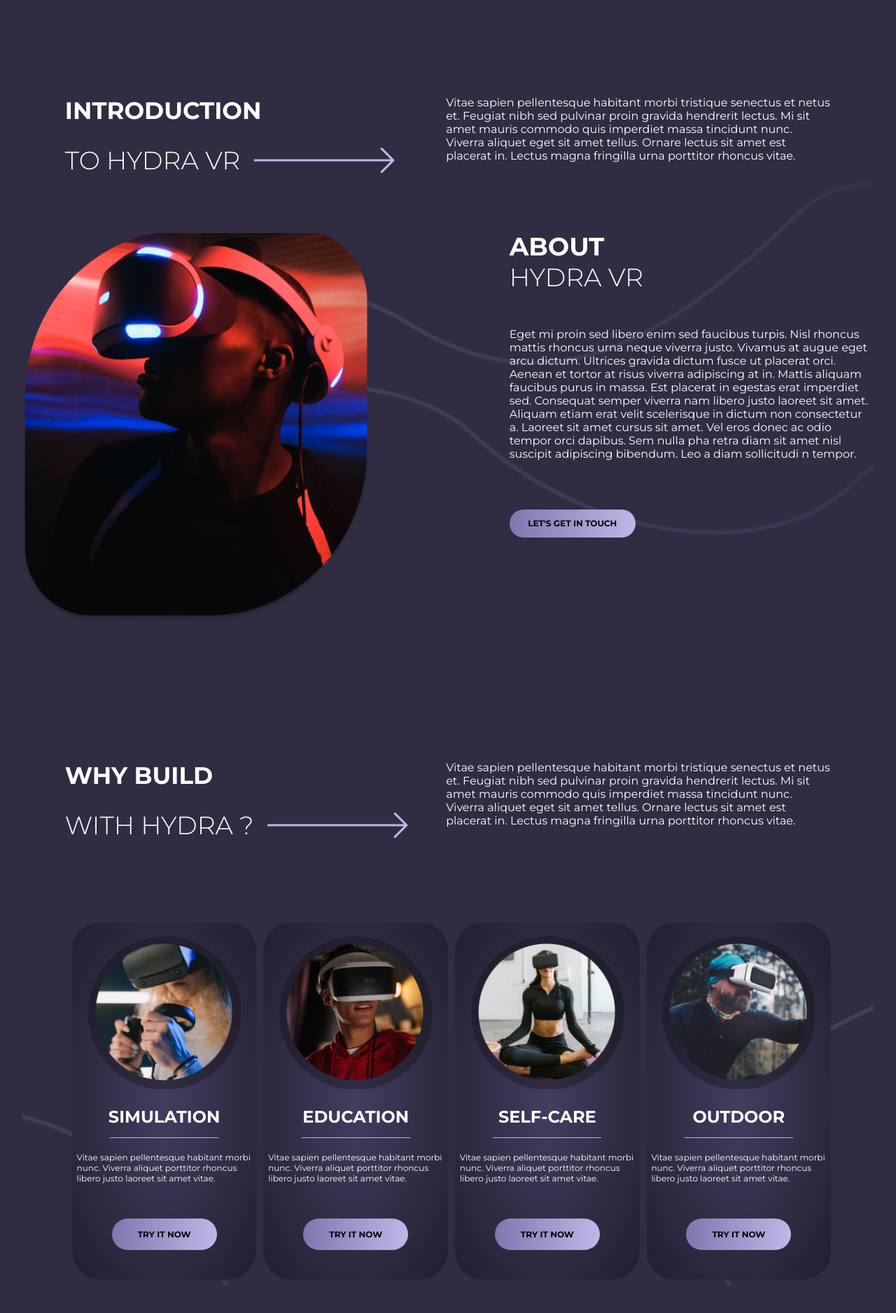
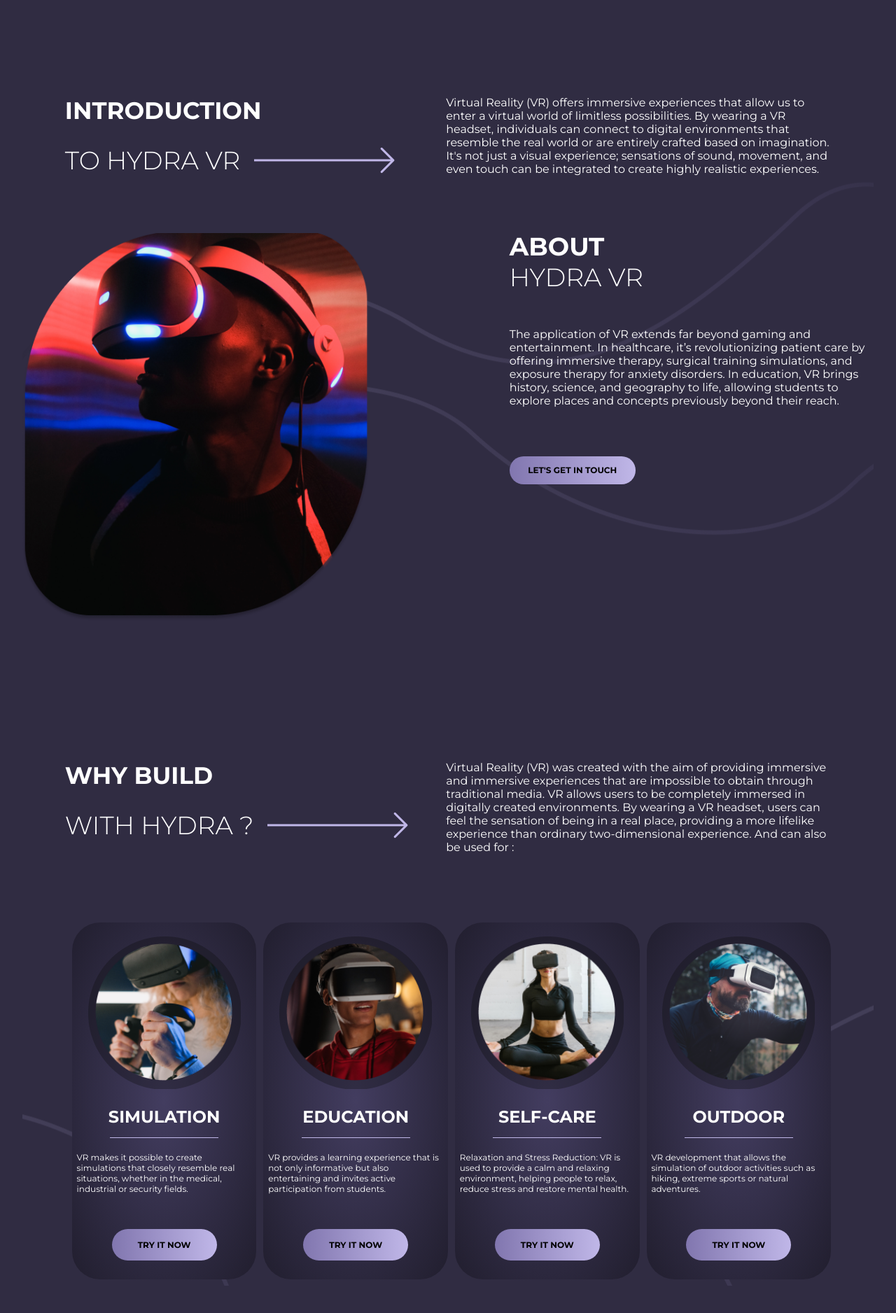
Before and after one commit to striaaaa/Tugas-akhir-ID-CAMP, a plain HTML site: page index.html in a window 1280 px wide. Shown: the part 878-2754 px from the top of the page at 70% size. Drawn offline with nearby package versions, Linux system fonts and the light colour scheme.

Commit message:
up-revisi

```diff
--- a/index.html
+++ b/index.html
@@ -66,9 +66,11 @@
             </article>
             <article class="main-content">
               <p>
-                Lorem ipsum dolor sit amet, consectetur adipiscing elit, sed do
-                eiusmod tempor incididunt ut labore et dolore nisl tincidunt
-                eget. Lectus mauris eros in vitae .
+                The realm of education has undergone a digital revolution that
+                significantly influences how we learn and teach. One of the most
+                intriguing innovations in this regard is Virtual Reality (VR)
+                technology, which has opened new doors for deeply immersive and
+                interactive learning experiences.
               </p>
             </article>
             <div class="con-btn-left">
@@ -133,12 +135,13 @@
           </div>
           <article class="right-title">
             <p>
-              Vitae sapien pellentesque habitant morbi tristique senectus et
-              netus et. Feugiat nibh sed pulvinar proin gravida hendrerit
-              lectus. Mi sit amet mauris commodo quis imperdiet massa tincidunt
-              nunc. Viverra aliquet eget sit amet tellus. Ornare lectus sit amet
-              est placerat in. Lectus magna fringilla urna porttitor rhoncus
-              vitae.
+              Virtual Reality (VR) offers immersive experiences that allow us to
+              enter a virtual world of limitless possibilities. By wearing a VR
+              headset, individuals can connect to digital environments that
+              resemble the real world or are entirely crafted based on
+              imagination. It's not just a visual experience; sensations of
+              sound, movement, and even touch can be integrated to create highly
+              realistic experiences.
             </p>
           </article>
         </div>
@@ -156,17 +159,13 @@
             </div>
             <article class="paragraf-right">
               <p>
-                Eget mi proin sed libero enim sed faucibus turpis. Nisl rhoncus
-                mattis rhoncus urna neque viverra justo. Vivamus at augue eget
-                arcu dictum. Ultrices gravida dictum fusce ut placerat orci.
-                Aenean et tortor at risus viverra adipiscing at in. Mattis
-                aliquam faucibus purus in massa. Est placerat in egestas erat
-                imperdiet sed. Consequat semper viverra nam libero justo laoreet
-                sit amet. Aliquam etiam erat velit scelerisque in dictum non
-                consectetur a. Laoreet sit amet cursus sit amet. Vel eros donec
-                ac odio tempor orci dapibus. Sem nulla pha retra diam sit amet
-                nisl suscipit adipiscing bibendum. Leo a diam sollicitudi n
-                tempor.
+                The application of VR extends far beyond gaming and
+                entertainment. In healthcare, it’s revolutionizing patient care
+                by offering immersive therapy, surgical training simulations,
+                and exposure therapy for anxiety disorders. In education, VR
+                brings history, science, and geography to life, allowing
+                students to explore places and concepts previously beyond their
+                reach.
               </p>
             </article>
             <div class="btn-right-con-2">
@@ -187,12 +186,13 @@
           </div>
           <article class="right-title">
             <p>
-              Vitae sapien pellentesque habitant morbi tristique senectus et
-              netus et. Feugiat nibh sed pulvinar proin gravida hendrerit
-              lectus. Mi sit amet mauris commodo quis imperdiet massa tincidunt
-              nunc. Viverra aliquet eget sit amet tellus. Ornare lectus sit amet
-              est placerat in. Lectus magna fringilla urna porttitor rhoncus
-              vitae.
+              Virtual Reality (VR) was created with the aim of providing
+              immersive and immersive experiences that are impossible to obtain
+              through traditional media. VR allows users to be completely
+              immersed in digitally created environments. By wearing a VR
+              headset, users can feel the sensation of being in a real place,
+              providing a more lifelike experience than ordinary two-dimensional
+              experience. And can also be used for :
             </p>
           </article>
         </div>
@@ -207,8 +207,9 @@
             <div class="line-cards"></div>
             <div class="paragraf-cards">
               <p>
-                Vitae sapien pellentesque habitant morbi nunc. Viverra aliquet
-                porttitor rhoncus libero justo laoreet sit amet vitae.
+                VR makes it possible to create simulations that closely resemble
+                real situations, whether in the medical, industrial or security
+                fields.
               </p>
             </div>
             <div class="btn-cards">
@@ -225,8 +226,9 @@
             <div class="line-cards"></div>
             <div class="paragraf-cards">
               <p>
-                Vitae sapien pellentesque habitant morbi nunc. Viverra aliquet
-                porttitor rhoncus libero justo laoreet sit amet vitae.
+                VR provides a learning experience that is not only informative
+                but also entertaining and invites active participation from
+                students.
               </p>
             </div>
             <div class="btn-cards">
@@ -243,8 +245,9 @@
             <div class="line-cards"></div>
             <div class="paragraf-cards">
               <p>
-                Vitae sapien pellentesque habitant morbi nunc. Viverra aliquet
-                porttitor rhoncus libero justo laoreet sit amet vitae.
+                Relaxation and Stress Reduction: VR is used to provide a calm
+                and relaxing environment, helping people to relax, reduce stress
+                and restore mental health.
               </p>
             </div>
             <div class="btn-cards">
@@ -261,8 +264,8 @@
             <div class="line-cards"></div>
             <div class="paragraf-cards">
               <p>
-                Vitae sapien pellentesque habitant morbi nunc. Viverra aliquet
-                porttitor rhoncus libero justo laoreet sit amet vitae.
+                VR development that allows the simulation of outdoor activities
+                such as hiking, extreme sports or natural adventures.
               </p>
             </div>
             <div class="btn-cards">
@@ -314,12 +317,9 @@
           </div>
           <div class="right-title-con-5">
             <p>
-              Vitae sapien pellentesque habitant morbi tristique senectus et
-              netus et. Feugiat nibh sed pulvinar proin gravida hendrerit
-              lectus. Mi sit amet mauris commodo quis imperdiet massa tincidunt
-              nunc. Viverra aliquet eget sit amet tellus. Ornare lectus sit amet
-              est placerat in. Lectus magna fringilla urna porttitor rhoncus
-              vitae.
+              Building a Virtual Reality (VR) experience involves several
+              specific steps and technologies. Here are the general steps for
+              building a VR app or experience :
             </p>
           </div>
         </div>
--- /dev/null
+++ b/praktek.css
@@ -0,0 +1,25 @@
+* {
+  padding: 0;
+  margin: 0;
+}
+
+.container {
+  padding-top: 10%;
+  width: 100%;
+  display: flex;
+  justify-content: space-around;
+}
+
+.img {
+  width: 300px;
+  height: 300px;
+}
+
+.img img {
+  width: 100%;
+  height: 100%;
+}
+
+p {
+  max-width: 50%;
+}
--- a/style.css
+++ b/style.css
@@ -172,6 +172,9 @@ main {
   margin-left: 20px;
 }
 
+.loc i {
+  display: none;
+}
 .right-content {
   background-image: url(assets/Rectangle\ 4.png);
   width: 524px;
@@ -1157,15 +1160,6 @@ main {
     justify-content: flex-start;
     animation: gerak 5s linear infinite;
   }
-
-  @keyframes gerak {
-    0% {
-      left: 100%; /* Mulai dari posisi kanan layar */
-    }
-    100% {
-      left: -50px; /* Berakhir di luar layar sebelah kiri */
-    }
-  }
 }
 
 @media screen and (max-width: 620px) {
@@ -1225,16 +1219,6 @@ main {
   .container-img-4 {
     margin-top: 0;
     position: relative;
-    animation: mymove 5s infinite;
-  }
-
-  @keyframes mymove {
-    from {
-      transform-x: 0%;
-    }
-    to {
-      transform-x: 100%;
-    }
   }
 }
 
```
Also changed, not shown: assets/WhatsApp Image 2023-11-17 at 09.30.53_e8e16c45.jpg (added).
